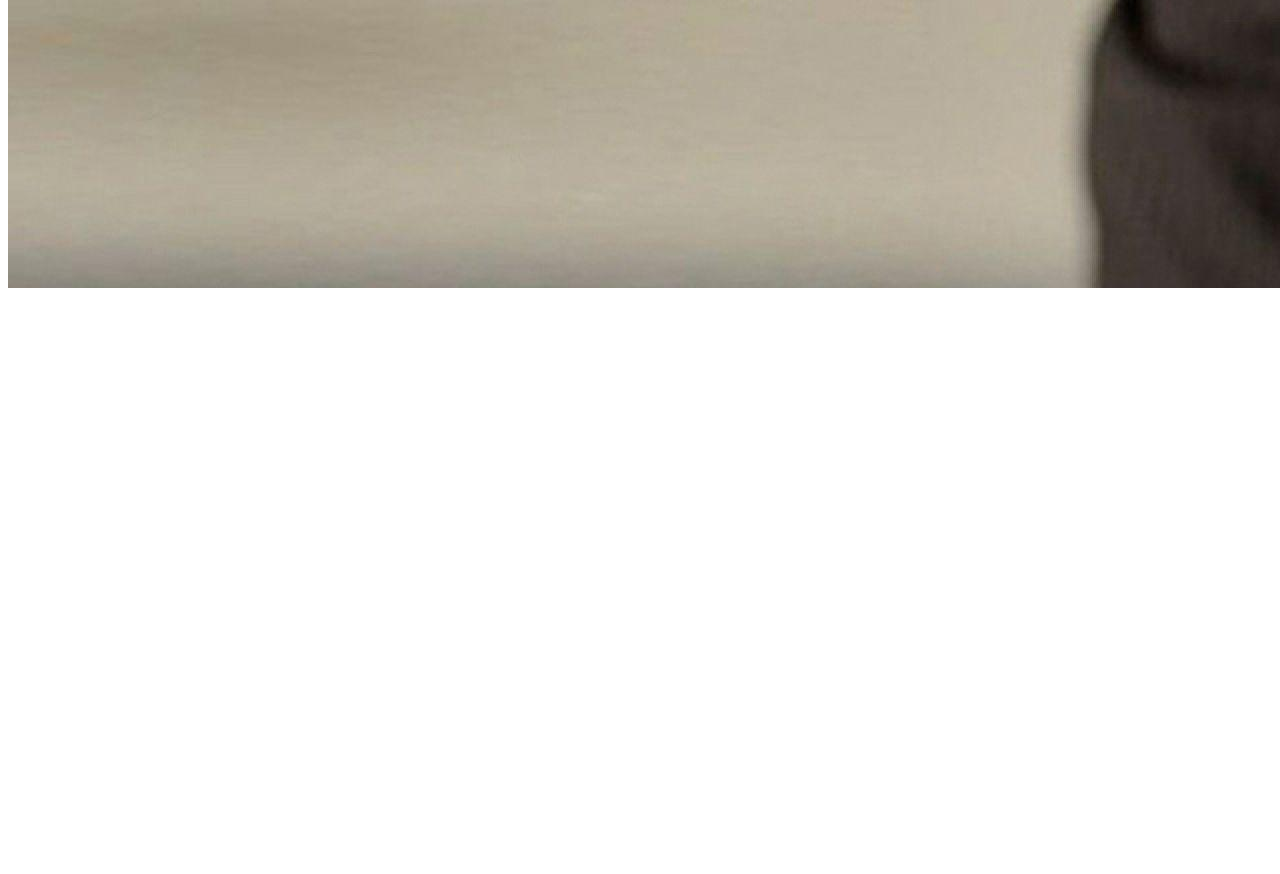
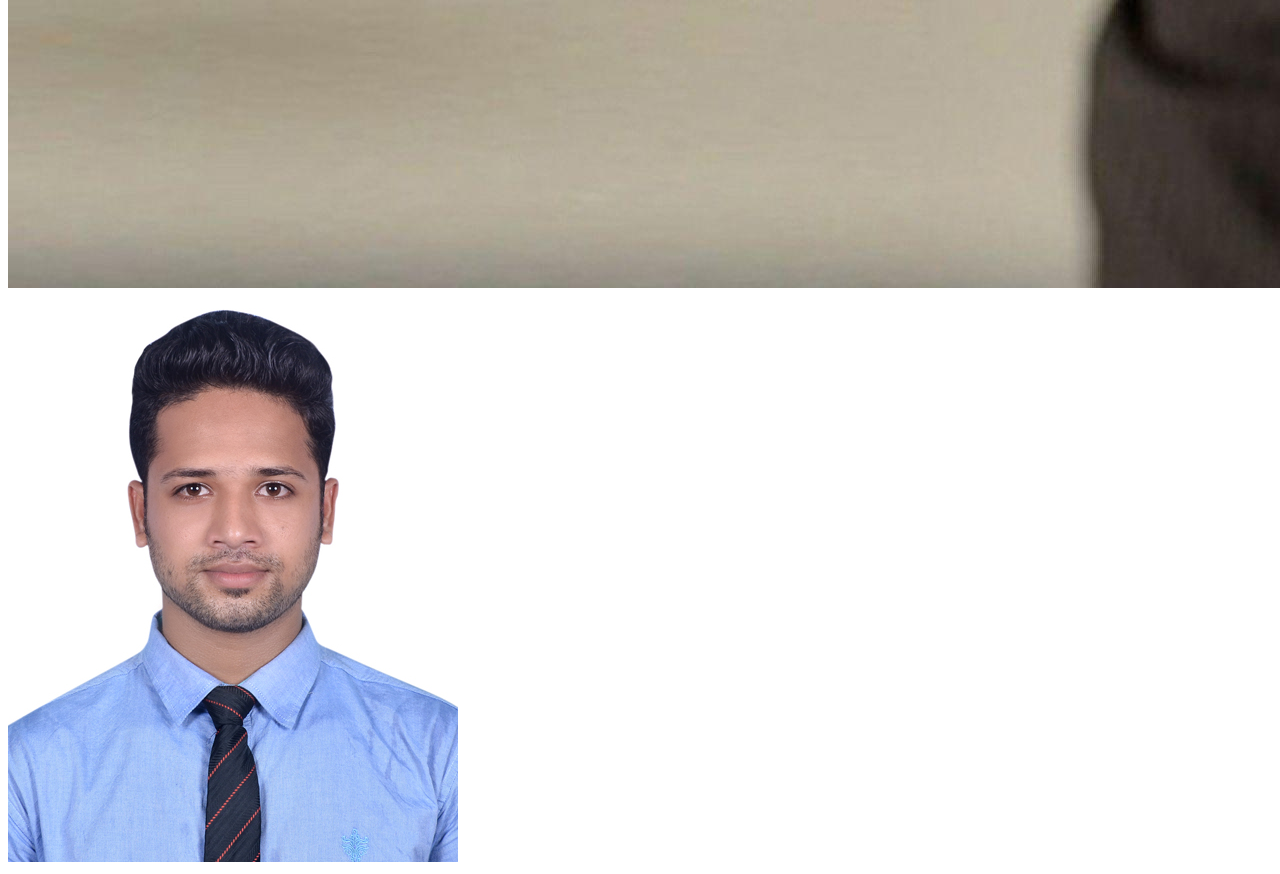
Before and after one commit to Mosharaf12/my-second-repo, a plain HTML site: page index.html in a window 1280 px wide. Shown: the part 3776-4650 px from the top of the page. Before the commit the page ends 4076 px from the top, so only its background shows below. Drawn offline with Linux system fonts and the light colour scheme.

Commit message:
new imgae add

```diff
--- a/index.html
+++ b/index.html
@@ -15,6 +15,7 @@
     <p>new history in the github</p>
     <img src="tom.jpg" alt="">
     <img src="curise.jpg" alt="">
+    <img src="foysal/DSC_8066.jpg" alt="">
 
 
 
```
Also changed, not shown: foysal/DSC_8066.jpg (added).
